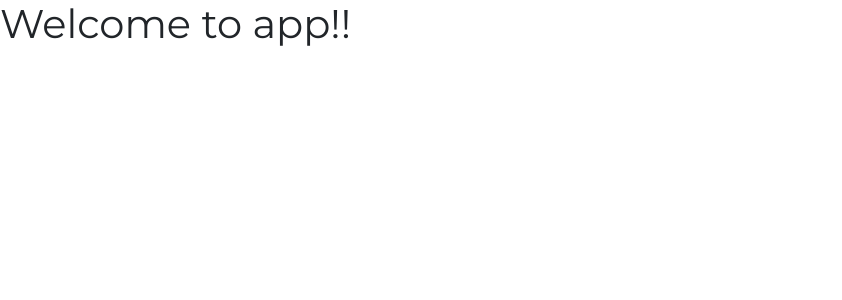
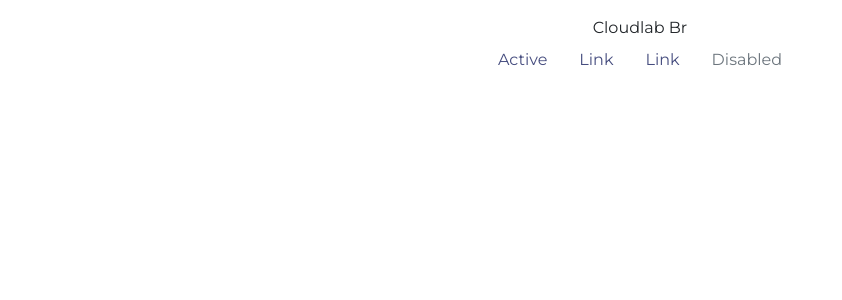
Before and after one commit to fogbow/cloudlab-site, an Angular app: page / in a window 1280 px wide. Shown: the top 300 px of the page, without its empty margins (0-842 px from the left). Built offline with nearby package versions, Linux system fonts and the light colour scheme.

Commit message:
Creates a template sketch

```diff
--- /dev/null
+++ b/src/app/app.component.html
@@ -0,0 +1,21 @@
+<div class="nav-section pt-3">
+  <div class="main-title container text-center">
+    Cloudlab Br
+  </div>
+  <nav class="container">
+    <ul class="nav justify-content-center">
+      <li class="nav-item">
+        <a class="nav-link active" href="#">Active</a>
+      </li>
+      <li class="nav-item">
+        <a class="nav-link" href="#">Link</a>
+      </li>
+      <li class="nav-item">
+        <a class="nav-link" href="#">Link</a>
+      </li>
+      <li class="nav-item">
+        <a class="nav-link disabled" href="#">Disabled</a>
+      </li>
+    </ul>
+  </nav>
+</div>
--- /dev/null
+++ b/src/app/app.component.scss
@@ -0,0 +1,4 @@
+.nav-section {
+  background-color: $primary;
+  color: $white;
+}
--- a/src/app/app.component.ts
+++ b/src/app/app.component.ts
@@ -2,14 +2,7 @@
 
 @Component({
   selector: 'app-root',
-  template: `
-    <h1>
-      Welcome to {{title}}!!
-    </h1>
-    <router-outlet></router-outlet>
-  `,
-  styles: []
+  templateUrl: './app.component.html',
+  styles: ['./app.component.scss']
 })
-export class AppComponent {
-  title = 'app';
-}
+export class AppComponent {}
--- a/src/app/app.module.ts
+++ b/src/app/app.module.ts
@@ -3,10 +3,12 @@
 
 import { AppRoutingModule } from './app-routing.module';
 import { AppComponent } from './app.component';
+import { HomeComponent } from './home/home.component';
 
 @NgModule({
   declarations: [
-    AppComponent
+    AppComponent,
+    HomeComponent
   ],
   imports: [
     BrowserModule,
--- /dev/null
+++ b/src/app/home/home.component.html
@@ -0,0 +1 @@
+<h1>Home</h1>
--- /dev/null
+++ b/src/app/home/home.component.ts
@@ -0,0 +1,15 @@
+import { Component, OnInit } from '@angular/core';
+
+@Component({
+  selector: 'app-home',
+  templateUrl: './home.component.html',
+  styles: []
+})
+export class HomeComponent implements OnInit {
+
+  constructor() { }
+
+  ngOnInit() {
+  }
+
+}
--- a/src/assets/_variables.scss
+++ b/src/assets/_variables.scss
@@ -34,7 +34,7 @@
   "900": $gray-900
 ), $grays);
 
-$blue:    #007bff !default;
+$blue:    #464D7F !default;
 $indigo:  #6610f2 !default;
 $purple:  #6f42c1 !default;
 $pink:    #e83e8c !default;
```
Also changed, not shown: src/app/app-routing.module.ts (+3 -4 lines).
